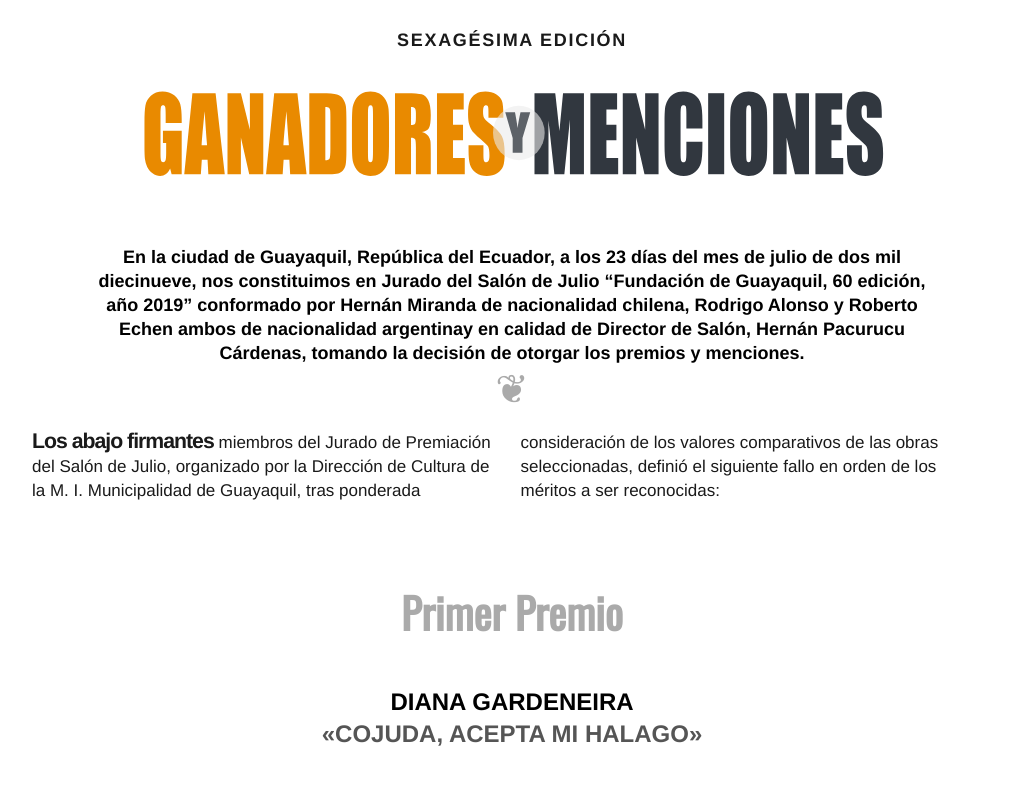
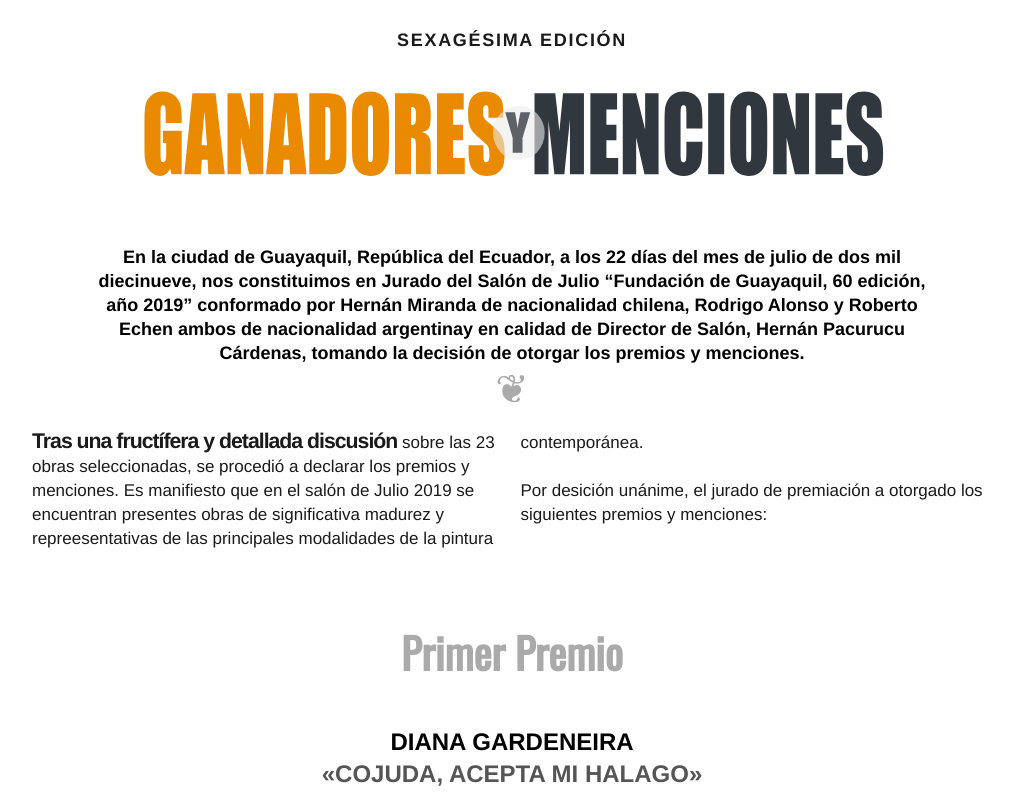
Before and after one commit to ybarbouro/salondejulio, a Jekyll site: the page built from index.html, in a window 1280 px wide and 900 px high, scrolled down 859 px, cut to the strip 13-812 px from the top of the window. Shown: the whole strip, without its empty margins (128-1141 px from the left). Built offline with Jekyll 4.4.1, drawn with Linux system fonts in a browser that asks for light colours; a script that is not in the unit is left out.

Commit message:
Update magazine2019.html

```diff
--- a/_includes/magazine2019.html
+++ b/_includes/magazine2019.html
@@ -15,7 +15,7 @@
 
     <h4>
 
-    En la ciudad de Guayaquil, República del Ecuador, a los 23 días del mes de julio de dos mil diecinueve, nos constituimos en Jurado del Salón de Julio “Fundación de Guayaquil, 60 edición, año 2019” conformado por Hernán Miranda de nacionalidad chilena, Rodrigo Alonso y Roberto Echen ambos de nacionalidad argentinay en calidad de Director de Salón, Hernán Pacurucu Cárdenas, tomando la decisión de otorgar los premios y menciones.
+    En la ciudad de Guayaquil, República del Ecuador, a los 22 días del mes de julio de dos mil diecinueve, nos constituimos en Jurado del Salón de Julio “Fundación de Guayaquil, 60 edición, año 2019” conformado por Hernán Miranda de nacionalidad chilena, Rodrigo Alonso y Roberto Echen ambos de nacionalidad argentinay en calidad de Director de Salón, Hernán Pacurucu Cárdenas, tomando la decisión de otorgar los premios y menciones.
     </h4>
 
   <div class="byline">
@@ -25,7 +25,7 @@
   </header>
 
   <div class="intro-ps leftie">
-    <p><strong>Los abajo firmantes</strong> miembros del Jurado de Premiación del Salón de Julio, organizado por la Dirección de Cultura de la M. I. Municipalidad de Guayaquil, tras ponderada consideración de los valores comparativos de las obras seleccionadas, definió el siguiente fallo en orden de los méritos a ser reconocidas:</p>
+    <p><strong>Tras una fructífera y detallada discusión</strong> sobre las 23 obras seleccionadas, se procedió a declarar los premios y menciones. Es manifiesto que en el salón de Julio 2019 se encuentran presentes obras de significativa madurez y repreesentativas de las principales modalidades de la pintura contemporánea.<br /><br/>Por desición unánime, el jurado de premiación a otorgado los siguientes premios y menciones:</p>
 
   </div>
 
```
